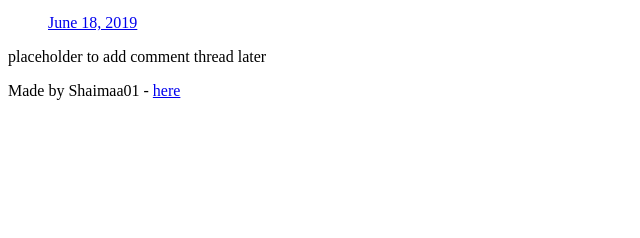
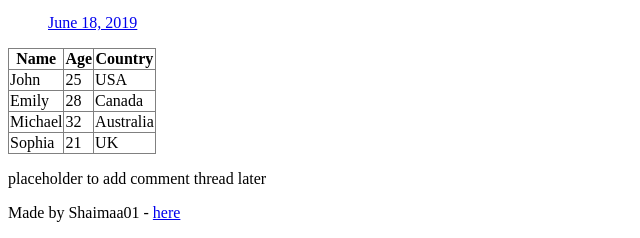
Before and after one commit to Shaimaa01/My_First_Portfolio-HTML, a plain HTML site: page html_basic/index.html in a window 1280 px wide. Shown: the part 1256-1494 px from the top of the page, without its empty margins (0-640 px from the left). Before the commit the page ends 1372 px from the top, so only its background shows below. Drawn offline with Linux system fonts and the light colour scheme.

Commit message:
4. Add some level of creativity

```diff
--- a/html_basic/index.html
+++ b/html_basic/index.html
@@ -20,10 +20,12 @@
 
     <a href="tweets.html">Go back to Homepage</a>
 
-    <header><ul>
+    <header>
+      <ul>
         <li><a href="tweets.html">Tweets Page</a></li>
         <li><a href="index.html">Home Page</a></li>
-  </ul></header>
+      </ul>
+    </header>
     <main>
       <article>
         <p>para 1</p>
@@ -40,13 +42,54 @@
 
         <a href="tweets.html">Go back to Homepage</a>
         <blockquote class="twitter-tweet">
-              <a href="https://twitter.com/TwitterDev/status/1141039841993355264?ref_src=twsrc%5Etfw">June 18, 2019</a>
+          <a
+            href="https://twitter.com/TwitterDev/status/1141039841993355264?ref_src=twsrc%5Etfw"
+            >June 18, 2019</a
+          >
         </blockquote>
+        <table border="1px" style="border-collapse: collapse;">
+          <thead>
+            <tr>
+              <th>Name</th>
+              <th>Age</th>
+              <th>Country</th>
+            </tr>
+          </thead>
+          <tbody>
+            <tr>
+              <td>John</td>
+              <td>25</td>
+              <td>USA</td>
+            </tr>
+            <tr>
+              <td>Emily</td>
+              <td>28</td>
+              <td>Canada</td>
+            </tr>
+            <tr>
+              <td>Michael</td>
+              <td>32</td>
+              <td>Australia</td>
+            </tr>
+            <tr>
+              <td>Sophia</td>
+              <td>21</td>
+              <td>UK</td>
+            </tr>
+          </tbody>
+        </table>
       </article>
       <aside>
         <p>placeholder to add comment thread later</p>
       </aside>
     </main>
-  <footer><p>Made by Shaimaa01 - <a href="https://i.ibb.co/gTDZZT8/ALX-Logo-07.png" target="_blank">here</a></p></footer>
+    <footer>
+      <p>
+        Made by Shaimaa01 -
+        <a href="https://i.ibb.co/gTDZZT8/ALX-Logo-07.png" target="_blank"
+          >here</a
+        >
+      </p>
+    </footer>
   </body>
 </html>
```
Lines whose indentation alone changed are shown as unchanged.
